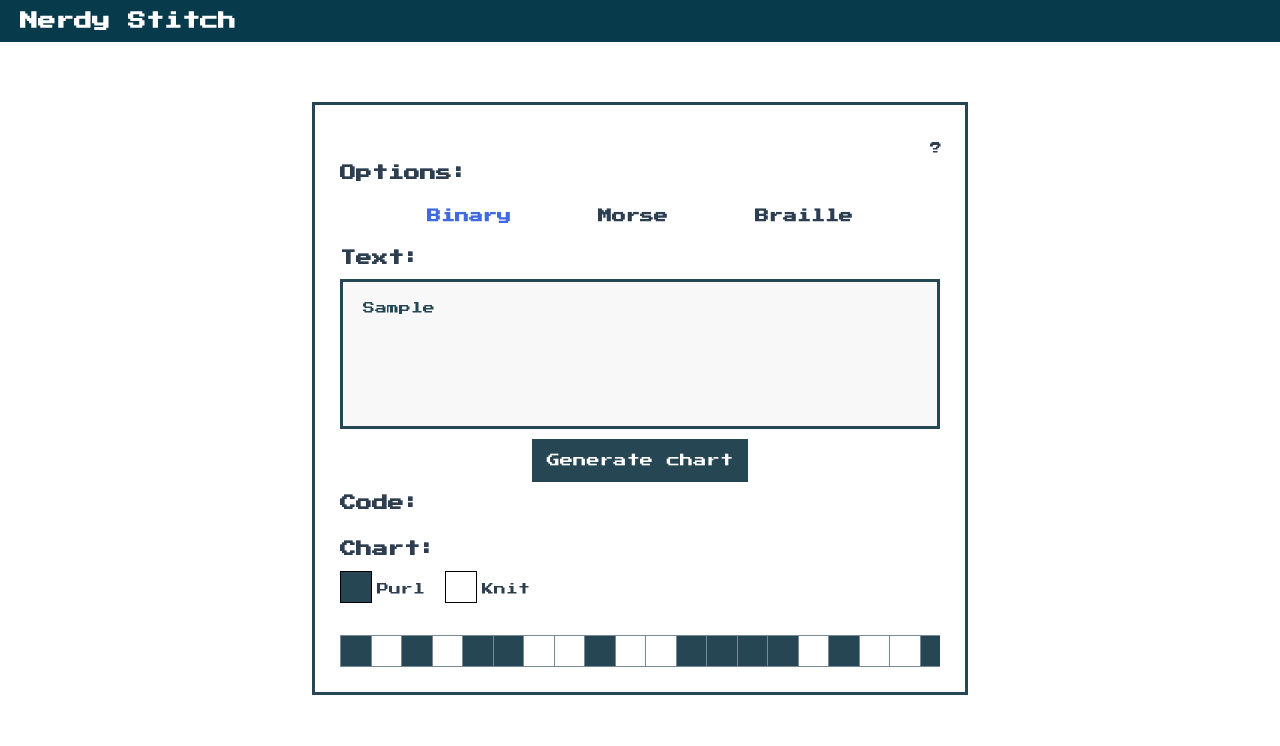
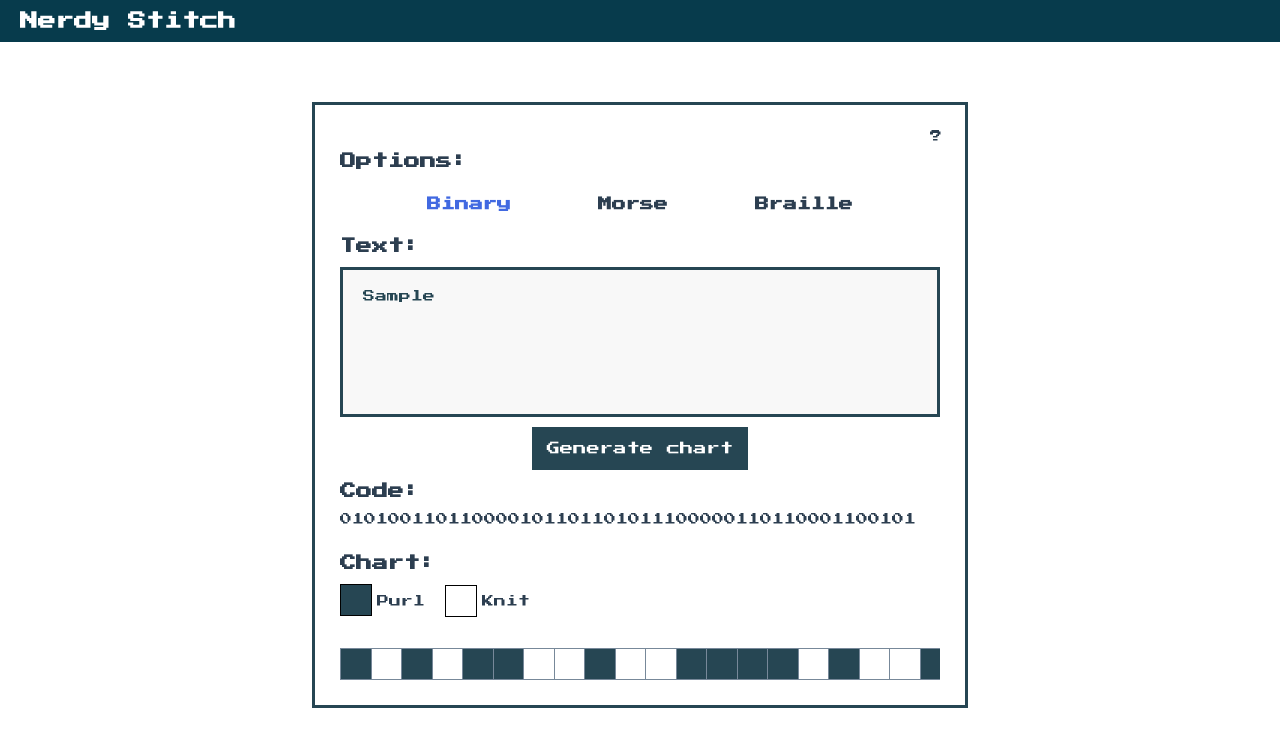
Before and after one commit to MiuMiuMiuMiuMiu/stitch-chart, a Vue app: page / in a window 1280 px wide. Both pictures are taken after typing "Sample" into the empty fields and a click on the button "Generate chart". Shown: the top 746 px of the page. Built offline with nearby package versions, Linux system fonts and the light colour scheme.

Commit message:
Display braille code

```diff
--- a/src/components/CreateChart.vue
+++ b/src/components/CreateChart.vue
@@ -87,8 +87,9 @@ export default {
 
 /*Stitch instructions*/
 .stitch-container {
-  margin-bottom: 10px;
+  margin-bottom: 30px;
   display: flex;
+  align-items: center;
 }
 .stitch-container > div {
  margin-right: 5px;
--- a/src/components/GenerateButton.vue
+++ b/src/components/GenerateButton.vue
@@ -4,7 +4,13 @@
   </div>
   <div v-if="this.binaryList[0].length > 0 && this.validInput === true">
     <h2>Code:</h2>
-    <p>{{ this.displayCode }}</p>
+
+    <div id="displayCodeContainer">
+      <template v-for="(line, index) in displayCode" :key="index">
+        <p>{{ line }}</p>
+      </template>
+    </div>
+
     <h2>Chart:</h2>
     <CreateChart :binaryList="binaryList" />
   </div>
@@ -39,7 +45,7 @@ export default {
     return {
       validInput: Boolean,
       binaryList: [''],
-      displayCode: '',
+      displayCode: [''],
       morse: Morse,
       braille: Braille
     }
@@ -73,6 +79,9 @@ export default {
       for (var i = 0; i < text.length; i++) {
         this.binaryList[0] += text[i].charCodeAt(0).toString(2).padStart(8, '0');
       }
+
+      this.displayCode = ['']
+      this.displayCode[0] = this.binaryList[0];
     },
     convertToMorse(text) {
       /*Convert string to morse*/
@@ -84,6 +93,7 @@ export default {
         this.binaryList[0] += this.morse[textArray[i]];
       }
 
+      this.displayCode = ['']
       this.convertBinaryToStr(".", "-")
     },
     convertToBraille(text) {
@@ -102,6 +112,8 @@ export default {
           this.binaryList[2] += brailleList[2]
         }
       }
+
+      this.convertBinaryToStr("•", "\u00A0")
     },
     validateInput(text) {
       /*This function checks a string for whether it contains letters between a-z (both lower / uppercase). Includes empty spaces.
@@ -111,15 +123,15 @@ export default {
       return this.validInput;
     },
     convertBinaryToStr(replaceZero, replaceOne) {
-
       let string;
-
       for(let i = 0; i < this.binaryList.length; i++) {
-        string = this.binaryList[0].replace(/0/g, replaceZero);
+        string = this.binaryList[i].replace(/0/g, replaceZero);
         string = string.replace(/1/g, replaceOne);
+        this.displayCode[i] = string;
       }
 
-      this.displayCode = string;
+      console.log(this.displayCode)
+
     },
   },
   components: {
@@ -128,12 +140,18 @@ export default {
 }
 </script>
 
-<style>
+<style scope>
 
 p {
+  word-break: break-all;
+  margin: 0px;
+}
+
+/*Display code*/
+#displayCodeContainer{
   margin-bottom: 30px;
-  word-break: break-all;
 }
+
 /*Button*/
 button {
   font-family: 'Press Start 2P', cursive;
```
